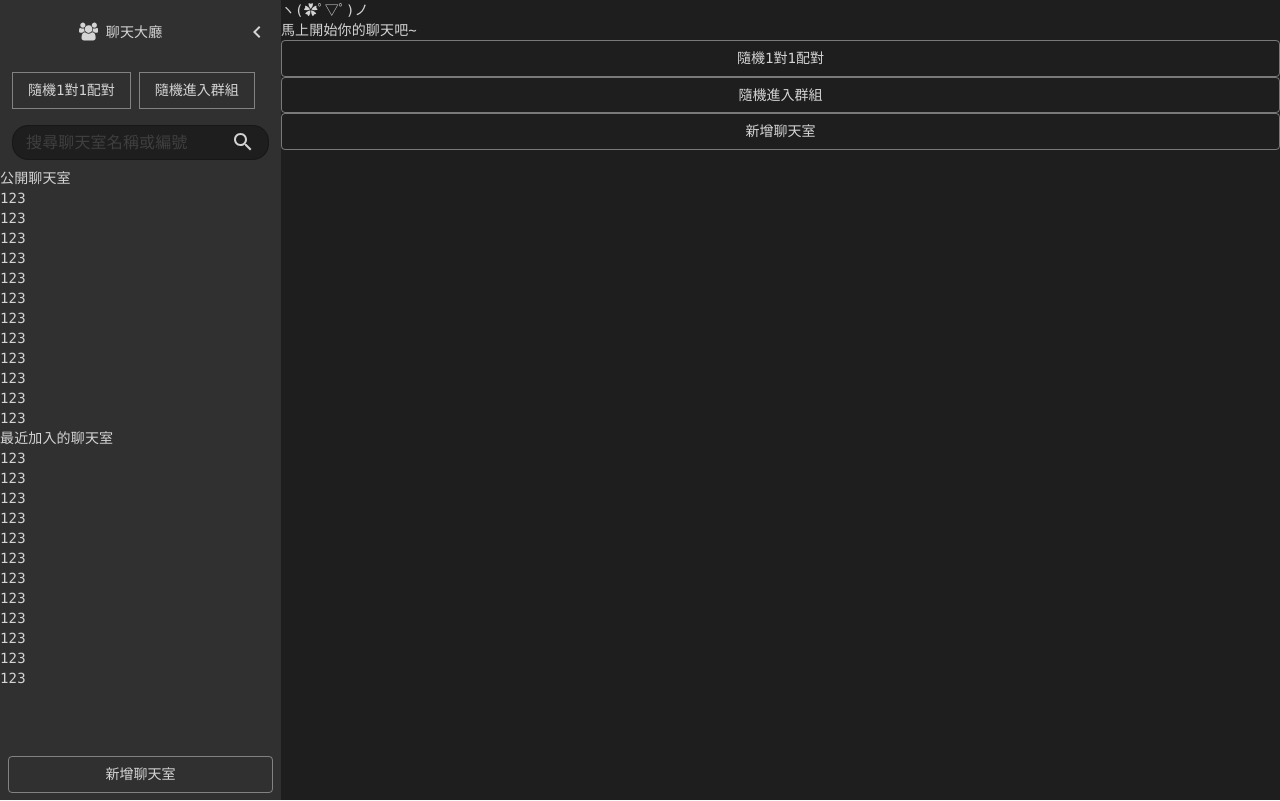
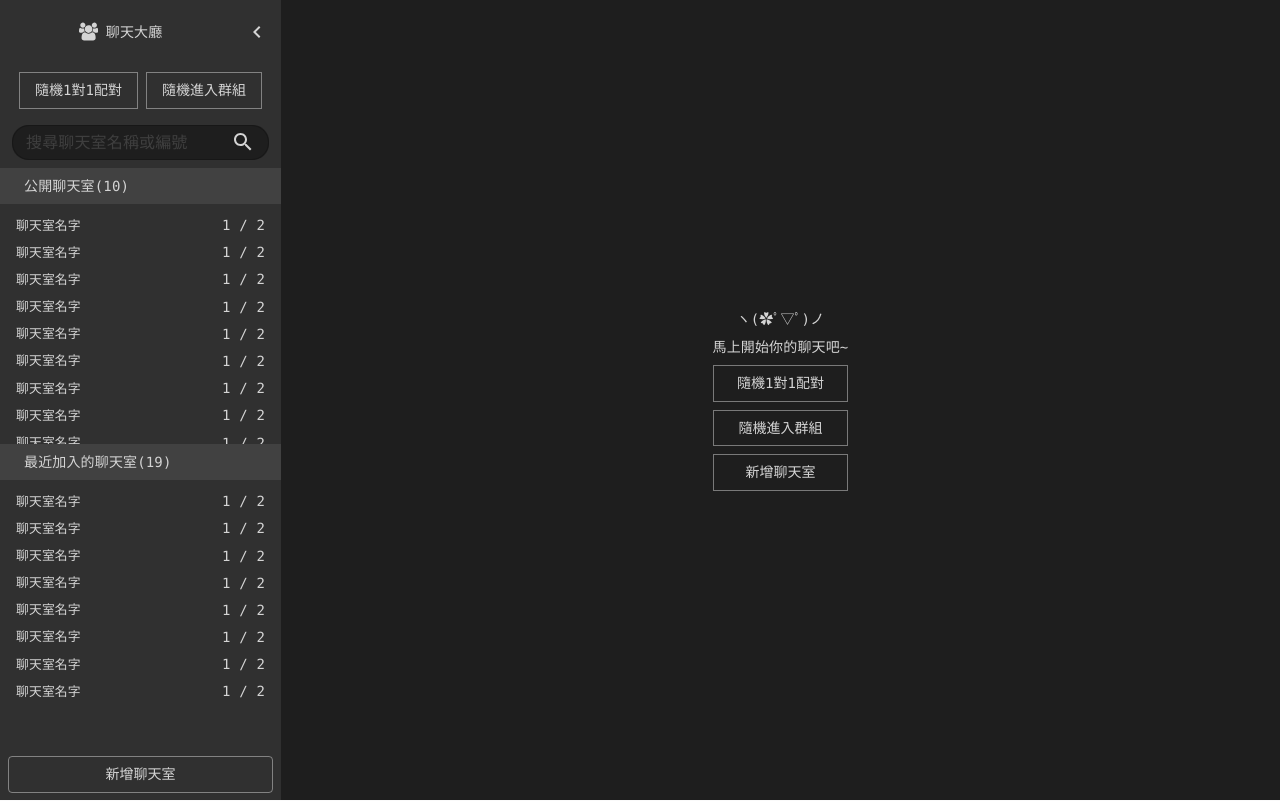
Before and after one commit to littlehorseboy/the-f2e-2019-seventh, a React app: page /#/chatRoom in a window 1280 px wide. Before the commit this address led to /#/chatRoom/1. Built offline with nearby package versions, Linux system fonts and the light colour scheme.

Commit message:
feat: sidebar 使用 List，chatRooms 數據，AddChatRoomButton

```diff
--- /dev/null
+++ b/src/components/AddChatRoomButton/AddChatRoomButton.tsx
@@ -0,0 +1,62 @@
+import React, { useState } from 'react';
+import { makeStyles, createStyles } from '@material-ui/core/styles';
+import Button from '@material-ui/core/Button';
+import Dialog from '@material-ui/core/Dialog';
+
+// eslint-disable-next-line @typescript-eslint/explicit-function-return-type
+const useStyles = makeStyles((theme) => createStyles({
+  dialog: {
+    '& > div.MuiPaper': {
+      backgroundColor: '#252526',
+    },
+  },
+  dialogContainer: {
+    padding: theme.spacing(3, 6),
+  },
+}));
+
+export default function AddChatRoomButton(): JSX.Element {
+  const classes = useStyles();
+
+  const [open, setOpen] = useState(false);
+
+  function handleClickOpen(): void {
+    setOpen(true);
+  }
+
+  function handleClose(): void {
+    setOpen(false);
+  }
+
+  return (
+    <>
+      <Button
+        color="primary"
+        variant="outlined"
+        fullWidth
+        onClick={handleClickOpen}
+      >
+        新增聊天室
+      </Button>
+
+      <Dialog
+        open={open}
+        onClose={handleClose}
+        className={classes.dialog}
+      >
+        <div className={classes.dialogContainer}>
+          <div>新增聊天室</div>
+          <div>新增聊天室</div>
+          <div>限制</div>
+          <div>設密碼</div>
+          <div>私密</div>
+          <div>// 公開: 顯示在聊天大廳任何人都能加入</div>
+          <div>// 私密: 只能用搜尋聊天室才能找到</div>
+          <div>
+            <Button>[確定]</Button>
+          </div>
+        </div>
+      </Dialog>
+    </>
+  );
+}
--- a/src/pages/ChatRoomsPage/ChatRoomsPage.tsx
+++ b/src/pages/ChatRoomsPage/ChatRoomsPage.tsx
@@ -5,10 +5,15 @@ import Button from '@material-ui/core/Button';
 import TextField from '@material-ui/core/TextField';
 import InputAdornment from '@material-ui/core/InputAdornment';
 import IconButton from '@material-ui/core/IconButton';
+import List from '@material-ui/core/List';
+import ListItem from '@material-ui/core/ListItem';
+import ListItemText from '@material-ui/core/ListItemText';
+import ListItemSecondaryAction from '@material-ui/core/ListItemSecondaryAction';
 import KeyboardArrowLeftIcon from '@material-ui/icons/KeyboardArrowLeft';
 import KeyboardArrowRightIcon from '@material-ui/icons/KeyboardArrowRight';
 import SearchIcon from '@material-ui/icons/Search';
 import UsersSvgIcon from '../../components/icons/UsersSvgIcon/UsersSvgIcon';
+import AddChatRoomButton from '../../components/AddChatRoomButton/AddChatRoomButton';
 
 // eslint-disable-next-line @typescript-eslint/explicit-function-return-type
 const useStyles = makeStyles((theme) => createStyles({
@@ -54,6 +59,7 @@ const useStyles = makeStyles((theme) => createStyles({
     height: 'calc(100% - 72px - 52px)',
   },
   buttonContainer: {
+    textAlign: 'center',
     paddingLeft: theme.spacing(1.5),
     paddingRight: theme.spacing(1.5),
     '& > button': {
@@ -75,11 +81,45 @@ const useStyles = makeStyles((theme) => createStyles({
       paddingBottom: theme.spacing(),
     },
     '& fieldset.MuiOutlinedInput-notchedOutline': {
-      borderRadius: 16,
+      borderRadius: 20,
+    },
+  },
+  chatRoomsContainer: {
+    '& > div:nth-child(1)': {
+      backgroundColor: '#414141',
+      padding: theme.spacing(1, 3),
+    },
+    '& > div:nth-child(2)': {
+      overflowY: 'auto',
+      height: 240,
+      '& div.MuiButtonBase-root': {
+        paddingTop: 0,
+        paddingBottom: 0,
+      },
+      '& div.MuiListItemText-root > span': {
+        fontSize: '0.8rem',
+      },
     },
   },
   newChatRoomContainer: {
     padding: theme.spacing(),
+  },
+  mainButtonContainer: {
+    height: '100%',
+    display: 'flex',
+    flexDirection: 'column',
+    justifyContent: 'center',
+    alignItems: 'center',
+    '& > div': {
+      textAlign: 'center',
+      '& > div': {
+        marginTop: theme.spacing(),
+        marginBottom: theme.spacing(),
+        '& > button': {
+          borderRadius: 0,
+        },
+      },
+    },
   },
 }));
 
@@ -93,6 +133,24 @@ export default function ChatRoomsPage(): JSX.Element {
   const handleChangeSearchString = (event: React.ChangeEvent<HTMLInputElement>): void => {
     setSearchString(event.target.value);
   };
+
+  /* eslint-disable object-curly-newline */
+  const [chatRooms, setChatRooms] = useState([
+    { id: 1, name: '聊天室名字1', MaxPeople: 2, password: null, private: false },
+    { id: 2, name: '聊天室名字2', MaxPeople: 2, password: null, private: false },
+    { id: 3, name: '聊天室名字3', MaxPeople: 2, password: null, private: false },
+    { id: 4, name: '聊天室名字4', MaxPeople: 2, password: null, private: false },
+    { id: 5, name: '聊天室名字5', MaxPeople: 2, password: null, private: false },
+    { id: 6, name: '聊天室名字6', MaxPeople: 2, password: null, private: false },
+    { id: 7, name: '聊天室名字7', MaxPeople: 2, password: null, private: false },
+    { id: 8, name: '聊天室名字8', MaxPeople: 2, password: null, private: false },
+    { id: 9, name: '聊天室名字9', MaxPeople: 2, password: null, private: false },
+  ]);
+  /* eslint-enable */
+
+  const [recentChatRooms, setRecentChatRooms] = useState([]);
+
+  const [openChatRooms, setOpenChatRooms] = useState([]);
 
   return (
     <div className={classes.root}>
@@ -170,55 +228,130 @@ export default function ChatRoomsPage(): JSX.Element {
                 />
               </div>
 
-              <div>公開聊天室</div>
-              <div style={{ overflowY: 'auto', height: 240 }}>
-                <div>123</div>
-                <div>123</div>
-                <div>123</div>
-                <div>123</div>
-                <div>123</div>
-                <div>123</div>
-                <div>123</div>
-                <div>123</div>
-                <div>123</div>
-                <div>123</div>
-                <div>123</div>
-                <div>123</div>
-                <div>123</div>
+              <div className={classes.chatRoomsContainer}>
+                <div>公開聊天室(10)</div>
+                <List component="div">
+                  <ListItem button>
+                    <ListItemText primary="聊天室名字" />
+                    <ListItemSecondaryAction>
+                      1 / 2
+                    </ListItemSecondaryAction>
+                  </ListItem>
+                  <ListItem button>
+                    <ListItemText primary="聊天室名字" />
+                    <ListItemSecondaryAction>
+                      1 / 2
+                    </ListItemSecondaryAction>
+                  </ListItem>
+                  <ListItem button>
+                    <ListItemText primary="聊天室名字" />
+                    <ListItemSecondaryAction>
+                      1 / 2
+                    </ListItemSecondaryAction>
+                  </ListItem>
+                  <ListItem button>
+                    <ListItemText primary="聊天室名字" />
+                    <ListItemSecondaryAction>
+                      1 / 2
+                    </ListItemSecondaryAction>
+                  </ListItem>
+                  <ListItem button>
+                    <ListItemText primary="聊天室名字" />
+                    <ListItemSecondaryAction>
+                      1 / 2
+                    </ListItemSecondaryAction>
+                  </ListItem>
+                  <ListItem button>
+                    <ListItemText primary="聊天室名字" />
+                    <ListItemSecondaryAction>
+                      1 / 2
+                    </ListItemSecondaryAction>
+                  </ListItem>
+                  <ListItem button>
+                    <ListItemText primary="聊天室名字" />
+                    <ListItemSecondaryAction>
+                      1 / 2
+                    </ListItemSecondaryAction>
+                  </ListItem>
+                  <ListItem button>
+                    <ListItemText primary="聊天室名字" />
+                    <ListItemSecondaryAction>
+                      1 / 2
+                    </ListItemSecondaryAction>
+                  </ListItem>
+                  <ListItem button>
+                    <ListItemText primary="聊天室名字" />
+                    <ListItemSecondaryAction>
+                      1 / 2
+                    </ListItemSecondaryAction>
+                  </ListItem>
+                </List>
               </div>
 
-              <div>最近加入的聊天室</div>
-              <div style={{ overflowY: 'auto', height: 240 }}>
-                <div>123</div>
-                <div>123</div>
-                <div>123</div>
-                <div>123</div>
-                <div>123</div>
-                <div>123</div>
-                <div>123</div>
-                <div>123</div>
-                <div>123</div>
-                <div>123</div>
-                <div>123</div>
-                <div>123</div>
-                <div>123</div>
+              <div className={classes.chatRoomsContainer}>
+                <div>最近加入的聊天室(19)</div>
+                <List component="div">
+                  <ListItem button>
+                    <ListItemText primary="聊天室名字" />
+                    <ListItemSecondaryAction>
+                      1 / 2
+                    </ListItemSecondaryAction>
+                  </ListItem>
+                  <ListItem button>
+                    <ListItemText primary="聊天室名字" />
+                    <ListItemSecondaryAction>
+                      1 / 2
+                    </ListItemSecondaryAction>
+                  </ListItem>
+                  <ListItem button>
+                    <ListItemText primary="聊天室名字" />
+                    <ListItemSecondaryAction>
+                      1 / 2
+                    </ListItemSecondaryAction>
+                  </ListItem>
+                  <ListItem button>
+                    <ListItemText primary="聊天室名字" />
+                    <ListItemSecondaryAction>
+                      1 / 2
+                    </ListItemSecondaryAction>
+                  </ListItem>
+                  <ListItem button>
+                    <ListItemText primary="聊天室名字" />
+                    <ListItemSecondaryAction>
+                      1 / 2
+                    </ListItemSecondaryAction>
+                  </ListItem>
+                  <ListItem button>
+                    <ListItemText primary="聊天室名字" />
+                    <ListItemSecondaryAction>
+                      1 / 2
+                    </ListItemSecondaryAction>
+                  </ListItem>
+                  <ListItem button>
+                    <ListItemText primary="聊天室名字" />
+                    <ListItemSecondaryAction>
+                      1 / 2
+                    </ListItemSecondaryAction>
+                  </ListItem>
+                  <ListItem button>
+                    <ListItemText primary="聊天室名字" />
+                    <ListItemSecondaryAction>
+                      1 / 2
+                    </ListItemSecondaryAction>
+                  </ListItem>
+                </List>
               </div>
             </div>
 
             <div className={classes.newChatRoomContainer}>
-              <Button
-                color="primary"
-                variant="outlined"
-                fullWidth
-              >
-                新增聊天室
-              </Button>
+              <AddChatRoomButton />
             </div>
           </>
         )}
       </div>
 
       <div className={classes.main}>
+        <div className={classes.mainButtonContainer}>
           <div>
             <div>ヽ(✿ﾟ▽ﾟ)ノ</div>
             <div>馬上開始你的聊天吧~</div>
@@ -241,13 +374,8 @@ export default function ChatRoomsPage(): JSX.Element {
               </Button>
             </div>
             <div>
-            <Button
-              color="primary"
-              variant="outlined"
-              fullWidth
-            >
-              新增聊天室
-            </Button>
+              <AddChatRoomButton />
+            </div>
           </div>
         </div>
       </div>
```
Lines whose indentation alone changed are shown as unchanged.
